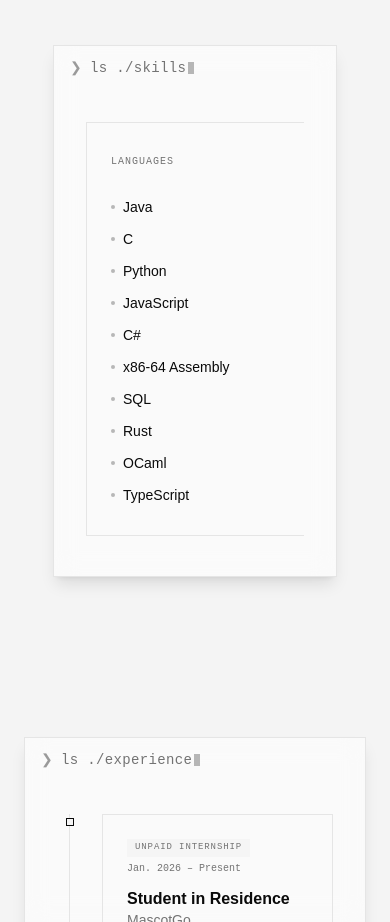
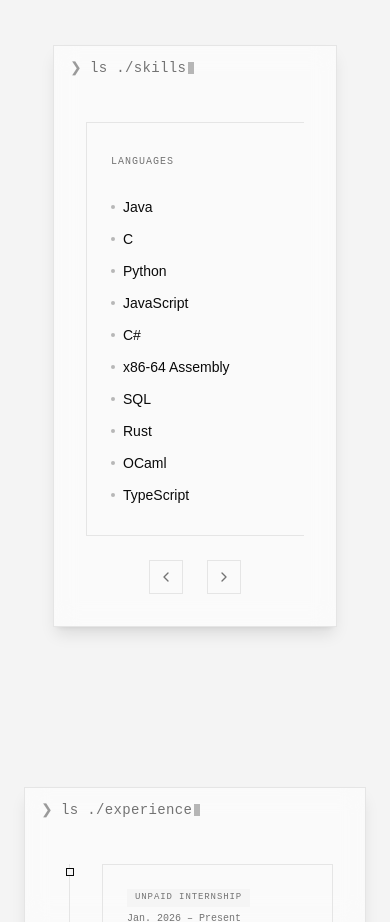
Before and after one commit to AnthonyQi/AnthonyQi.github.io, a React (Vite) app: page / in a window 390 px wide. Shown: the part 5260-6182 px from the top of the page. Built offline with nearby package versions, Linux system fonts and the light colour scheme.

Commit message:
fixed mobile maybe?

```diff
--- a/src/sections/Skills.tsx
+++ b/src/sections/Skills.tsx
@@ -1,4 +1,5 @@
 import { useLayoutEffect, useRef, useState } from "react"
+import { ChevronLeft, ChevronRight } from "lucide-react"
 import Window from "../components/Window"
 import { SKILL_GROUPS, sortedSkills, timeExposed, type Skill } from "../data/skills"
 
@@ -20,6 +21,7 @@ export default function Skills() {
   const [active, setActive] = useState<ActiveState | null>(null)
   const rowRefs = useRef<Record<string, HTMLLIElement | null>>({})
   const detailCardRef = useRef<HTMLDivElement>(null)
+  const scrollRef = useRef<HTMLDivElement>(null)
   const [arrowTop, setArrowTop] = useState(0)
 
   function rowKey(groupId: string, index: number) {
@@ -32,6 +34,14 @@ export default function Skills() {
 
   function toggleSkill(groupId: string, index: number) {
     setActive((cur) => (cur?.groupId === groupId && cur?.index === index ? null : { groupId, index }))
+  }
+
+  function scrollByCard(direction: "left" | "right") {
+    const el = scrollRef.current
+    if (!el) return
+    const firstCard = el.querySelector<HTMLElement>("[data-skill-card]")
+    const cardWidth = firstCard ? firstCard.offsetWidth + 16 : 240 // fallback ~ card + gap
+    el.scrollBy({ left: direction === "left" ? -cardWidth : cardWidth, behavior: "smooth" })
   }
 
   useLayoutEffect(() => {
@@ -49,8 +59,10 @@ export default function Skills() {
   return (
     <section id="skills" className="py-20 px-6 w-fit max-w-[85%] mx-auto">
       <Window command="ls ./skills" contentClassName="p-4 md:p-6">
+        <div className="relative">
           <div
-          className={`flex gap-4 md:gap-6 overflow-x-auto pb-2 ${
+            ref={scrollRef}
+            className={`flex gap-4 md:gap-6 overflow-x-auto pb-2 scroll-smooth ${
               active ? "justify-start" : "[justify-content:safe_center]"
             }`}
           >
@@ -60,7 +72,7 @@ export default function Skills() {
 
               return (
                 <div key={group.id} className="contents">
-                <div className={`${CARD_WIDTH} flex-shrink-0 border border-border p-6`}>
+                  <div data-skill-card className={`${CARD_WIDTH} flex-shrink-0 border border-border p-6`}>
                     <div className="mb-5">
                       <span
                         className="font-mono text-[10px] tracking-widest text-muted-foreground uppercase"
@@ -122,6 +134,27 @@ export default function Skills() {
               )
             })}
           </div>
+
+          {/* mobile-only nav arrows */}
+          <div className="flex md:hidden items-center justify-center gap-6 mt-4">
+            <button
+              type="button"
+              onClick={() => scrollByCard("left")}
+              aria-label="Previous skill group"
+              className="p-2 border border-border text-muted-foreground hover:text-foreground hover:border-foreground/40 transition-colors"
+            >
+              <ChevronLeft size={16} />
+            </button>
+            <button
+              type="button"
+              onClick={() => scrollByCard("right")}
+              aria-label="Next skill group"
+              className="p-2 border border-border text-muted-foreground hover:text-foreground hover:border-foreground/40 transition-colors"
+            >
+              <ChevronRight size={16} />
+            </button>
+          </div>
+        </div>
       </Window>
     </section>
   )
```
Lines whose indentation alone changed are shown as unchanged.
